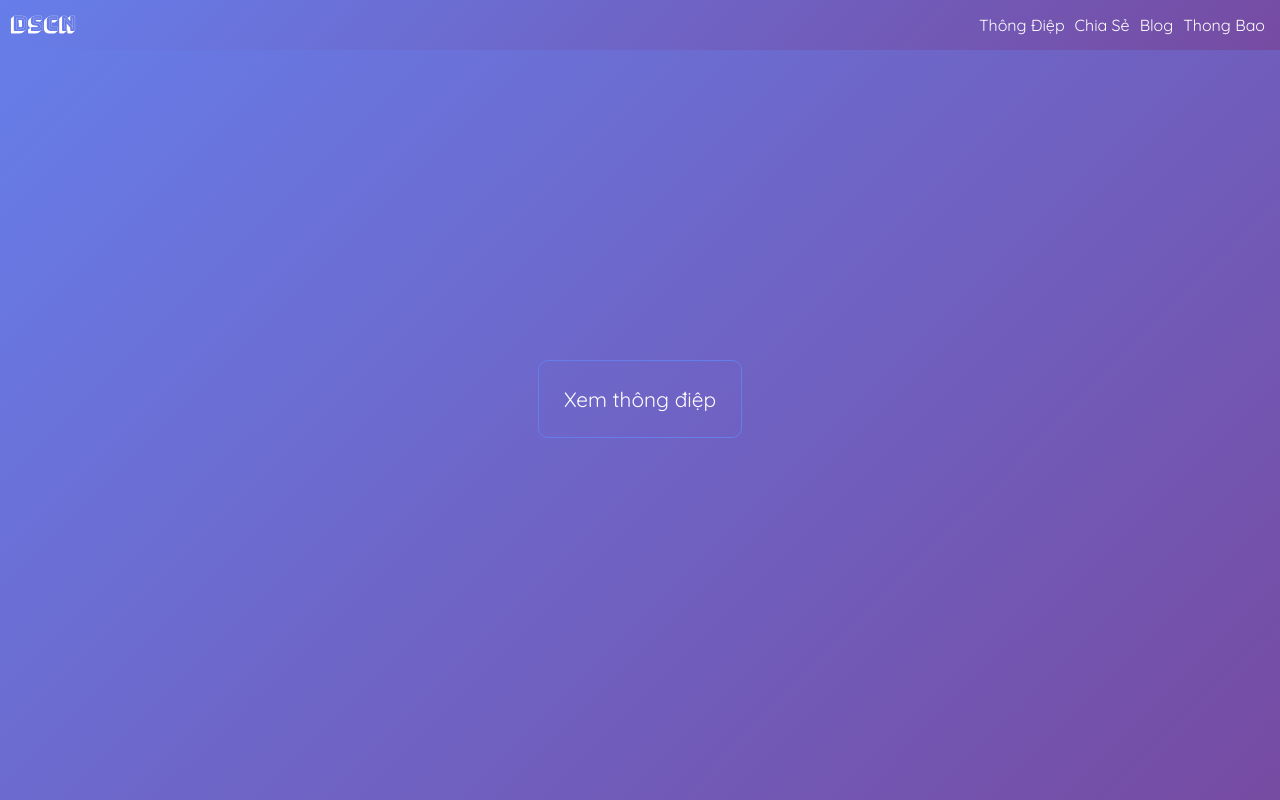
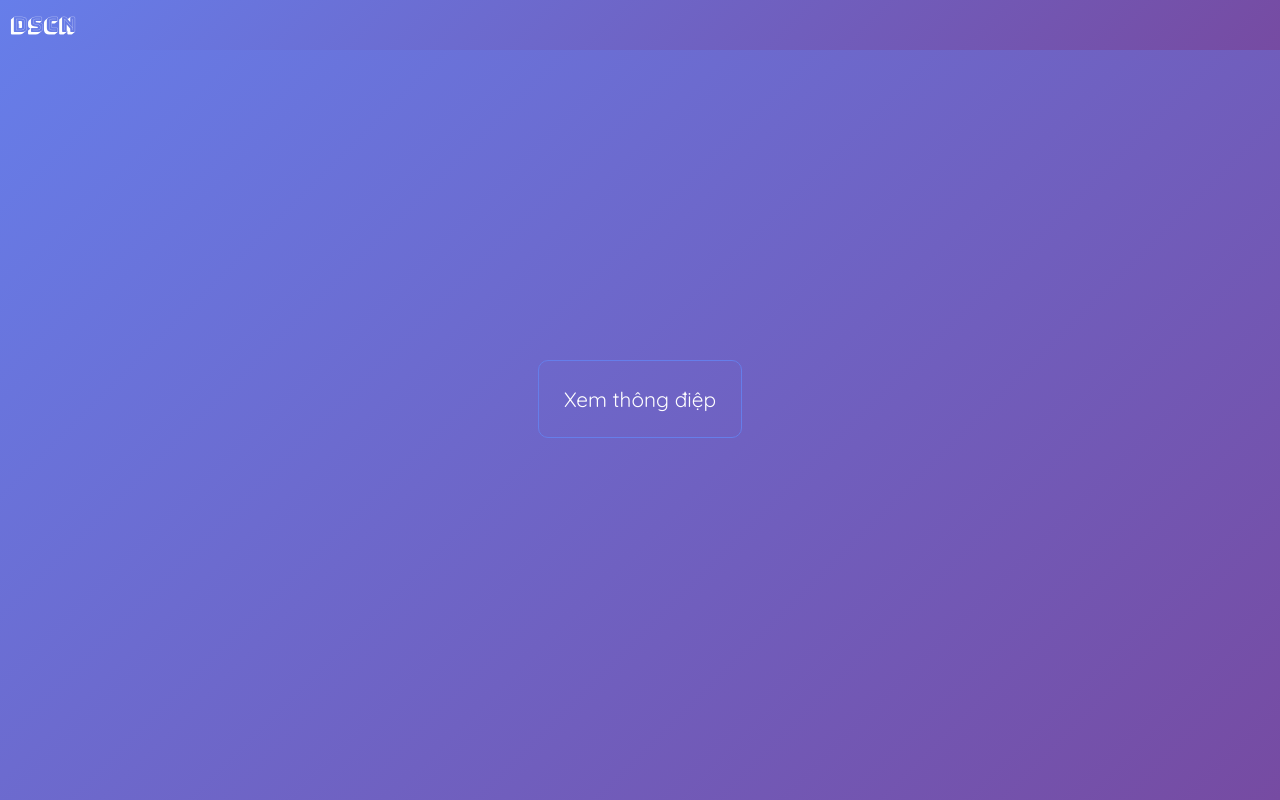
Before and after one commit to longla/dscn-next, a Next.js app: page / in a window 1280 px wide. Built offline with nearby package versions, Linux system fonts and the light colour scheme.

Commit message:
udpate app-nav styles

```diff
--- a/components/header.js
+++ b/components/header.js
@@ -1,15 +1,22 @@
 
 const Header = () => (
+    <div className={"app-nav"}>
         <div className={"nav-bar"}>
             <div>
                 <a className={'page-icon'} href="/">DSCN</a>
             </div>
+            <a className={'nav-toggle'}>
+                <i className={"fas fa-bars icon-show"} />
+            </a>
+
+        </div>
         <nav>
             <a href="/thongdiep" className={"nav-item"}>Thông Điệp</a>
-      <a  href="/chiase" className={"nav-item"}>Chia Sẻ</a>
-      <a  href="/blog" className={"nav-item"}>Blog</a>
-      <a  href="/annoucement" className={"nav-item"}>Thong Bao</a>
+            <a href="/chiase" className={"nav-item"}>Chia Sẻ</a>
+            <a href="/blog" className={"nav-item"}>Blog</a>
+            <a href="/annoucement" className={"nav-item"}>Thong Bao</a>
         </nav>
     </div>
+
 );
 export default Header;
--- a/sass/_nav.scss
+++ b/sass/_nav.scss
@@ -1,6 +1,29 @@
 @import "./variables";
+@import "./mixins";
 
-.nav-bar {
+.app-nav{
+    &.show-nav{
+        nav{
+    top: 0;
+    position: fixed;
+    display: grid;
+    justify-content: center;
+    align-content: center;
+    text-align: center;
+    }
+    }
+    nav {
+        display: none;
+        width: 100vw;
+        height: 100vh;
+        background-image: linear-gradient(135deg, #667eea 0%, #764ba2 100%);
+    }
+
+    .nav-bar {
+        .nav-toggle{
+            justify-self: end;
+            @include btn-link();
+        }
   position: absolute;
   top:0;
   width: 100%;
@@ -11,20 +34,6 @@
   align-content: center;
   grid-template-columns: 200px auto;
   background-image: linear-gradient(135deg, #667eea 0%, #764ba2 100%);
-  nav {
-    display: flex;
-    justify-content: flex-end;
-    align-content: center;
-    a {
-      color: white;
-      cursor: pointer;
-      padding: $spacer-s;
-      &:hover {
-        text-decoration: none;
-      }
-    }
-    .nav-item{
-        font-size: 1rem;
-    }
-  }
 }
+
+}
```
Lines whose indentation alone changed are shown as unchanged.
